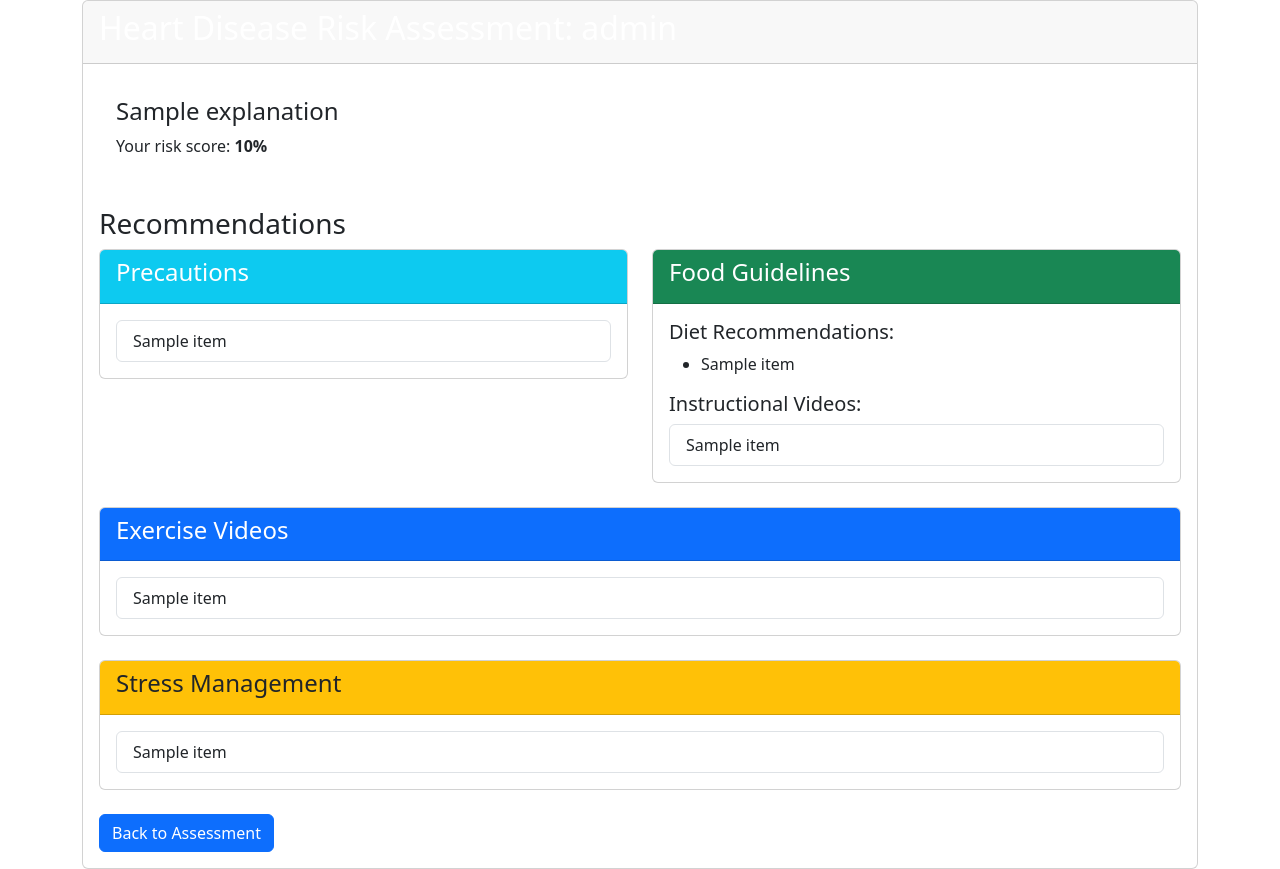
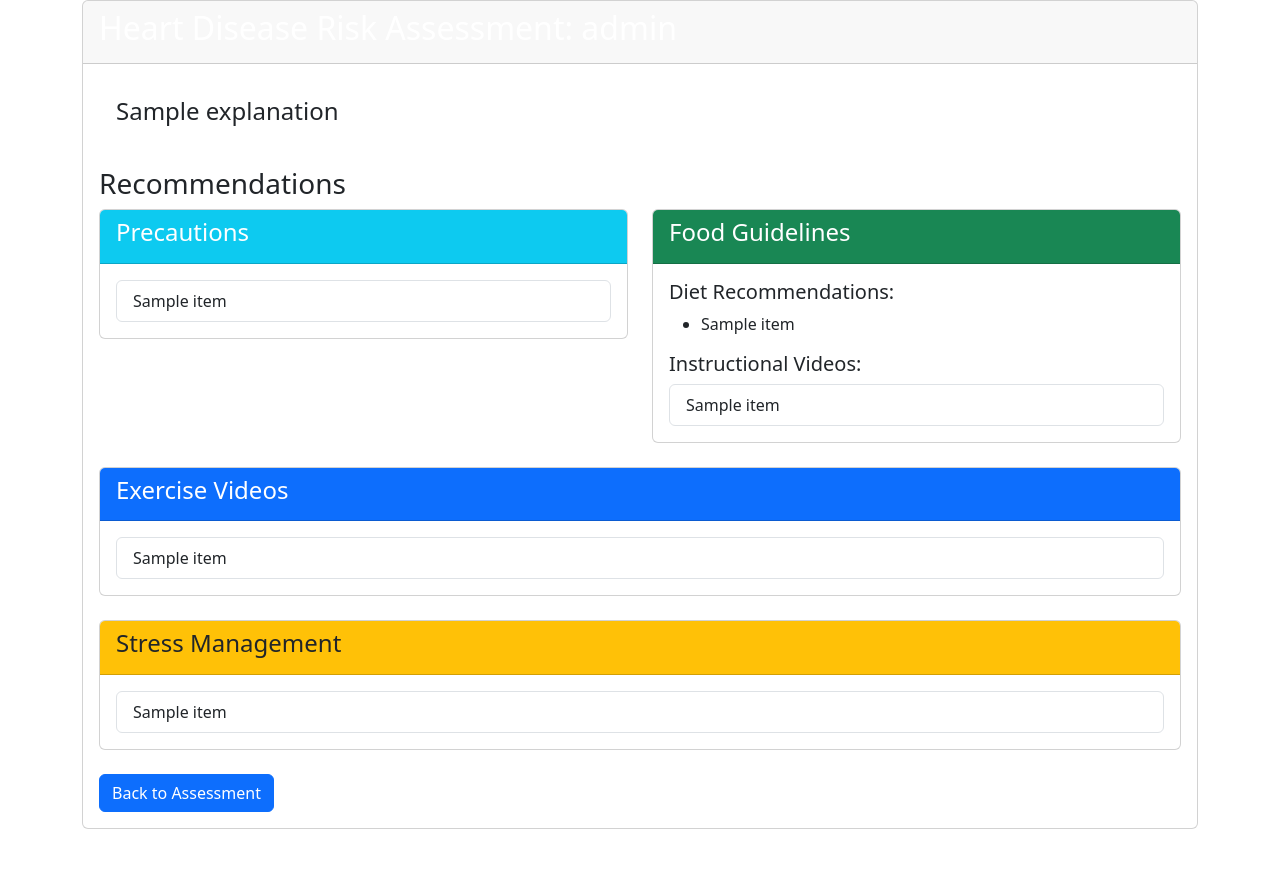
Before and after one commit to Narasimharao669/heart-stroke-project, a Django app: template templates/res.html in a window 1280 px wide. After the commit the page ends 829 px from the top, so only its background shows below. Run offline with Django 5.2, Linux system fonts and the light colour scheme; the template is opened without the code that fills it: most values are stand-ins (such as "Sample title", 1, 10 or a date in 2020); parts of the project's set-up code (start-up, migrations or seed data) failed here and were passed over.

Commit message:
final_1.html

```diff
--- a/templates/res.html
+++ b/templates/res.html
@@ -8,7 +8,6 @@
   <div class="card-body">
     <div class="alert alert-{{ risk_assessment.color }}">
       <h4 class="alert-heading">{{ risk_assessment.explanation }}</h4>
-      <p>Your risk score: <strong>{{ risk_assessment.score }}%</strong></p>
     </div>
 
     <h3>Recommendations</h3>
```
